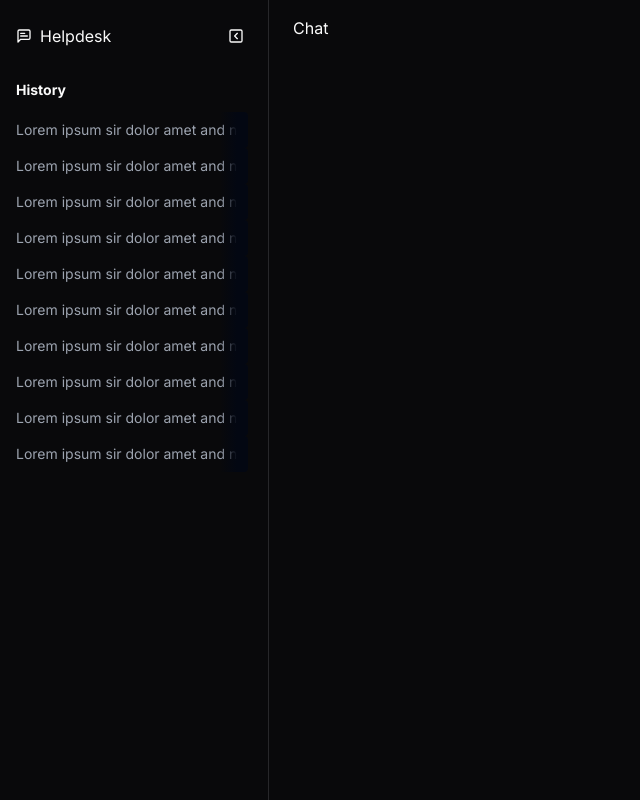
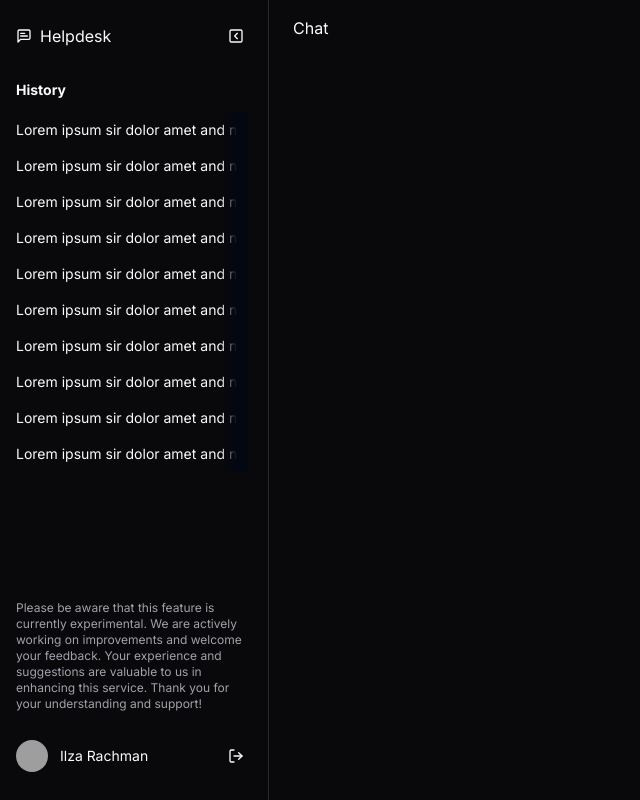
Before and after one commit to ilzarachman/chatbot-helpdesk-nextjs, a Next.js app: page / in a window 1280 px wide. Shown: the whole page, without its empty margins (0-640 px from the left). Built offline with nearby package versions, Linux system fonts and the light colour scheme; grey boxes are pictures that could not be loaded.

Commit message:
feat: finishing sidebar

```diff
--- a/app/(chat)/page.tsx
+++ b/app/(chat)/page.tsx
@@ -2,7 +2,7 @@
 
 import React, { useState } from "react";
 import { Separator } from "@/components/ui/separator"
-import Sidebar from "@/components/sidebar"
+import Sidebar from "@/components/sidebar/sidebar"
 
 export default function Home() {
     return (
--- a/components/history-item.tsx
+++ /dev/null
@@ -1,11 +0,0 @@
-import React from "react";
-import Link from "next/link";
-
-export default function SidebarItem({ text }: { text: string }) {
-    return (
-        <Link href="#" className="block group relative grow text-sm whitespace-nowrap overflow-hidden p-2 pl-3 hover:bg-gray-900 rounded-sm text-gray-400">
-            {text}
-            <div className="absolute right-0 top-0 w-7 h-full bg-gradient-to-l from-40% from-gray-950 group-hover:from-gray-900"></div>
-        </Link>
-    )
-}
--- a/components/sidebar.tsx
+++ /dev/null
@@ -1,38 +0,0 @@
-"use client";
-
-import React from "react";
-import { SquareChevronLeft } from "lucide-react";
-import { Button } from "@/components/ui/button";
-import HistoryItem from "@/components/history-item";
-import { Separator } from "@/components/ui/separator";
-import { ScrollArea } from "@/components/ui/scroll-area";
-import { MessageSquareText } from "lucide-react";
-
-const texts = Array.from({ length: 10 }).map((_, i, a) => `Lorem ipsum sir dolor amet and no one could be in that`);
-
-export default function Sidebar() {
-    return (
-        <nav id="sidebar" className="flex flex-col h-full p-1">
-            <div id="top-sidebar" className="flex justify-between items-center p-3">
-                <div className="flex items-center space-x-2">
-                    <MessageSquareText className="w-4" />
-                    <h1>Helpdesk</h1>
-                </div>
-                <Button variant="ghost" size="icon" className="translate-x-3">
-                    <SquareChevronLeft className="w-4" />
-                </Button>
-            </div>
-            <div id="history-sidebar" className="flex-col flex-1 transition-opacity duration-500  pr-2">
-                <h2 className="p-3 font-bold text-sm">History</h2>
-                <div className="overflow-y-auto">
-                    <div className="h-full w-full">
-                        {texts.map((text, i) => (
-                            <HistoryItem key={i} text={text} />
-                        ))}
-                    </div>
-                </div>
-            </div>
-            <div id="bottom-sidebar"></div>
-        </nav>
-    );
-}
--- /dev/null
+++ b/components/sidebar/header.tsx
@@ -0,0 +1,20 @@
+import React from "react";
+import { MessageSquareText, LogOut } from "lucide-react";
+import { SquareChevronLeft } from "lucide-react";
+import { Button } from "@/components/ui/button";
+
+function Header() {
+    return (
+        <>
+            <div className="flex items-center space-x-2">
+                <MessageSquareText className="w-4" />
+                <h1>Helpdesk</h1>
+            </div>
+            <Button variant="ghost" size="icon" className="translate-x-3">
+                <SquareChevronLeft className="w-4" />
+            </Button>
+        </>
+    );
+}
+
+export default Header;
--- /dev/null
+++ b/components/sidebar/history-item.tsx
@@ -0,0 +1,11 @@
+import React from "react";
+import Link from "next/link";
+
+export default function SidebarItem({ text }: { text: string }) {
+    return (
+        <Link href="#" className="block group relative grow text-sm whitespace-nowrap overflow-hidden p-2 pl-3 hover:bg-gray-900 rounded-sm text-accent-foreground">
+            {text}
+            <div className="absolute right-0 top-0 w-7 h-full bg-gradient-to-l from-40% from-gray-950 group-hover:from-gray-900 group-hover:w-14"></div>
+        </Link>
+    )
+}
--- /dev/null
+++ b/components/sidebar/history.tsx
@@ -0,0 +1,11 @@
+import HistoryItem from "@/components/sidebar/history-item";
+
+export default function History({ histories }: { histories: string[] }) {
+    return (
+        <div className="h-full w-full">
+            {histories.map((text, i) => (
+                <HistoryItem key={i} text={text} />
+            ))}
+        </div>
+    );
+}
--- /dev/null
+++ b/components/sidebar/profile.tsx
@@ -0,0 +1,24 @@
+import { Avatar, AvatarFallback, AvatarImage } from "@/components/ui/avatar";
+import { Button } from "@/components/ui/button";
+import { LogOut } from "lucide-react";
+
+export default function Profile({ profileName }: { profileName: string }) {
+    return (
+        <div className="w-full mb-2">
+            <div className="p-3">
+                <div className="flex gap-2 justify-between items-center">
+                    <div className="flex gap-3 items-center">
+                        <Avatar className="size-8">
+                            <AvatarImage src="https://github.com/shadcn.png" alt="@shadcn" />
+                            <AvatarFallback>CN</AvatarFallback>
+                        </Avatar>
+                        <p className="font-normal text-sm">{profileName}</p>
+                    </div>
+                    <Button variant="ghost" size="icon" className="translate-x-3">
+                        <LogOut className="w-4" />
+                    </Button>
+                </div>
+            </div>
+        </div>
+    );
+}
--- /dev/null
+++ b/components/sidebar/sidebar.tsx
@@ -0,0 +1,31 @@
+"use client";
+
+import React from "react";
+import Profile from "@/components/sidebar/profile";
+import History from "@/components/sidebar/history";
+import Header from "@/components/sidebar/header";
+
+const texts = Array.from({ length: 10 }).map((_, i, a) => `Lorem ipsum sir dolor amet and no one could be in that`);
+
+export default function Sidebar() {
+    return (
+        <nav id="sidebar" className="flex flex-col h-full p-1">
+            <div id="top-sidebar" className="flex justify-between items-center p-3">
+                <Header />
+            </div>
+            <h2 className="p-3 font-bold text-sm">History</h2>
+            <div id="history-sidebar" className="flex-col flex-1 transition-opacity duration-500 pr-2 overflow-y-auto">
+                <History histories={texts} />
+            </div>
+            <div id="notify-user w-full">
+                <p className="p-3 text-xs leading-2 text-muted-foreground">
+                    Please be aware that this feature is currently experimental. We are actively working on improvements and welcome your feedback. Your
+                    experience and suggestions are valuable to us in enhancing this service. Thank you for your understanding and support!
+                </p>
+            </div>
+            <div id="bottom-sidebar">
+                <Profile profileName="Ilza Rachman" />
+            </div>
+        </nav>
+    );
+}
--- /dev/null
+++ b/components/ui/avatar.tsx
@@ -0,0 +1,50 @@
+"use client"
+
+import * as React from "react"
+import * as AvatarPrimitive from "@radix-ui/react-avatar"
+
+import { cn } from "@/lib/utils"
+
+const Avatar = React.forwardRef<
+  React.ElementRef<typeof AvatarPrimitive.Root>,
+  React.ComponentPropsWithoutRef<typeof AvatarPrimitive.Root>
+>(({ className, ...props }, ref) => (
+  <AvatarPrimitive.Root
+    ref={ref}
+    className={cn(
+      "relative flex h-10 w-10 shrink-0 overflow-hidden rounded-full",
+      className
+    )}
+    {...props}
+  />
+))
+Avatar.displayName = AvatarPrimitive.Root.displayName
+
+const AvatarImage = React.forwardRef<
+  React.ElementRef<typeof AvatarPrimitive.Image>,
+  React.ComponentPropsWithoutRef<typeof AvatarPrimitive.Image>
+>(({ className, ...props }, ref) => (
+  <AvatarPrimitive.Image
+    ref={ref}
+    className={cn("aspect-square h-full w-full", className)}
+    {...props}
+  />
+))
+AvatarImage.displayName = AvatarPrimitive.Image.displayName
+
+const AvatarFallback = React.forwardRef<
+  React.ElementRef<typeof AvatarPrimitive.Fallback>,
+  React.ComponentPropsWithoutRef<typeof AvatarPrimitive.Fallback>
+>(({ className, ...props }, ref) => (
+  <AvatarPrimitive.Fallback
+    ref={ref}
+    className={cn(
+      "flex h-full w-full items-center justify-center rounded-full bg-muted",
+      className
+    )}
+    {...props}
+  />
+))
+AvatarFallback.displayName = AvatarPrimitive.Fallback.displayName
+
+export { Avatar, AvatarImage, AvatarFallback }
--- a/package.json
+++ b/package.json
@@ -10,6 +10,7 @@
   },
   "dependencies": {
     "@hookform/resolvers": "^3.6.0",
+    "@radix-ui/react-avatar": "^1.1.0",
     "@radix-ui/react-label": "^2.1.0",
     "@radix-ui/react-scroll-area": "^1.1.0",
     "@radix-ui/react-separator": "^1.1.0",
```
Also changed, not shown: 1 other file (tests, documents, lock files or other folders).
